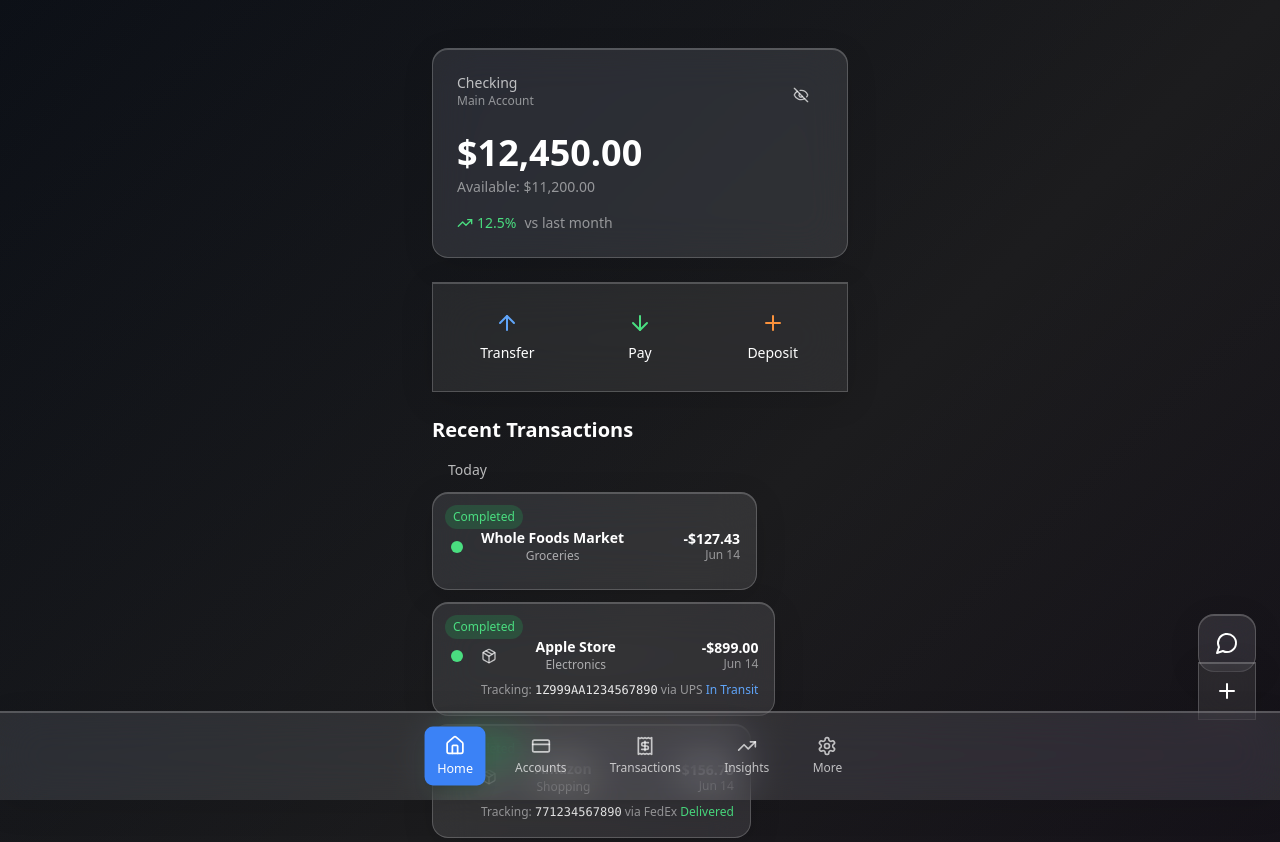
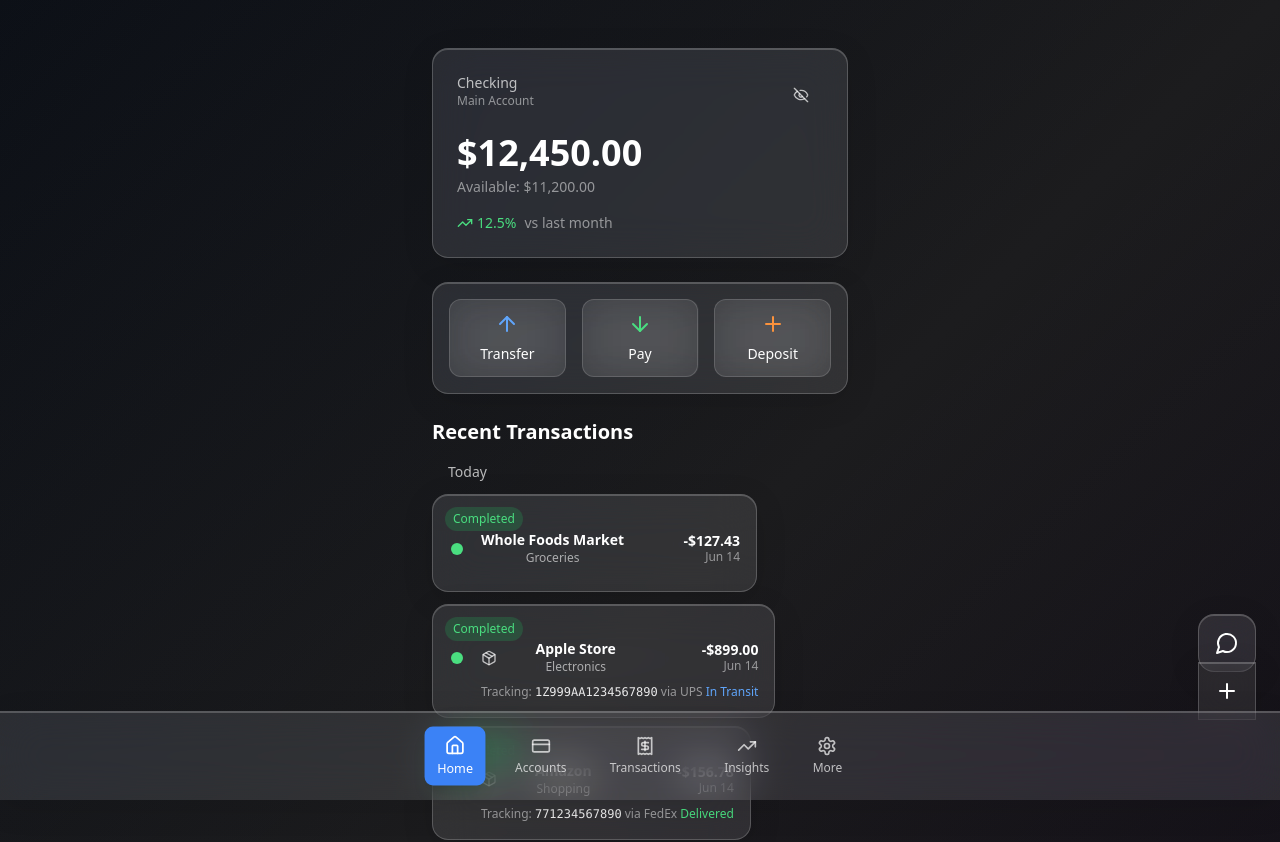
Before and after one commit to ObsidianWRK/liquid-spark-finance, a React (Vite) app: page / in a window 1280 px wide. Shown: the top 842 px of the page. Built offline with nearby package versions, Linux system fonts and the light colour scheme.

Commit message:
Fix: Apply consistent corner radius to QuickActions
Ensures the "Transfer", "Pay", and "Deposit" buttons in the QuickActions component share the same corner radius as other glassmorphic elements.

```diff
--- a/src/components/QuickActions.tsx
+++ b/src/components/QuickActions.tsx
@@ -27,9 +27,11 @@ const QuickActions = () => {
 
   return (
     <GlassCard
-      shape="capsule"
       className="p-4 mb-6 stagger-item"
-      style={{ animationDelay: '100ms' }}
+      style={{
+        animationDelay: '100ms',
+        borderRadius: '16px'
+      }}
     >
       <div className="flex justify-between items-center space-x-4">
         {actions.map((action) => {
@@ -37,7 +39,13 @@ const QuickActions = () => {
           return (
             <button
               key={action.id}
-              className="glass-interactive glass-capsule flex-1 py-3 px-4 flex flex-col items-center space-y-2 hover:bg-white/10"
+              className="glass-interactive flex-1 py-3 px-4 flex flex-col items-center space-y-2 hover:bg-white/10 rounded-xl"
+              style={{
+                background: 'rgba(255, 255, 255, 0.08)',
+                backdropFilter: 'blur(20px)',
+                border: '1px solid rgba(255, 255, 255, 0.15)',
+                borderRadius: '12px'
+              }}
             >
               <IconComponent className={`w-6 h-6 ${action.color}`} />
               <span className="text-white text-sm font-medium">{action.label}</span>
```
